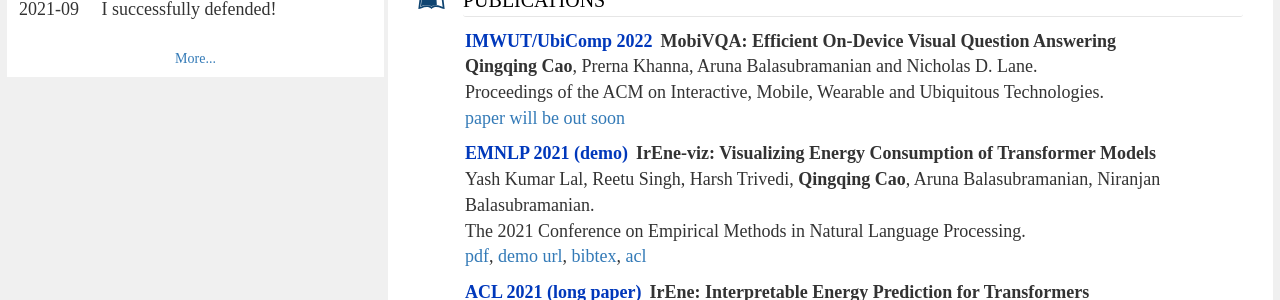
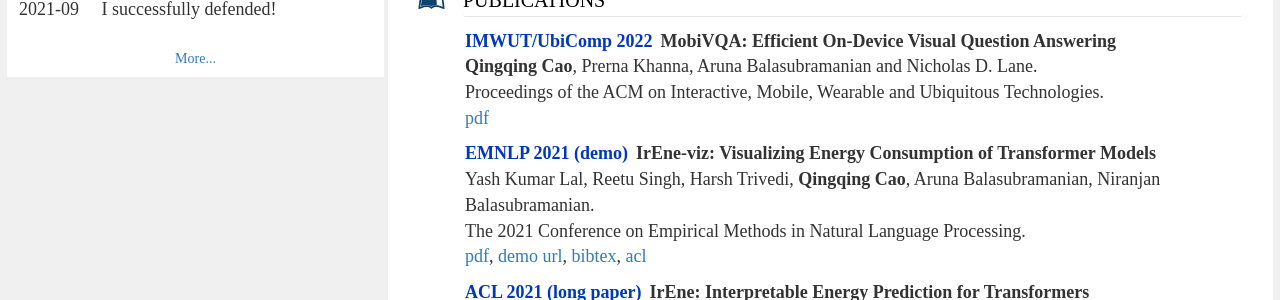
Before and after one commit to csarron/csarron.github.io, a Jekyll site: the page built from index.md, in a window 1280 px wide and 900 px high, scrolled down 623 px. Shown: the part 152-452 px from the top of the window. Built offline with Jekyll 4.4.1, drawn with Linux system fonts in a browser that asks for light colours.

Commit message:
add mobivqa

```diff
--- a/index.md
+++ b/index.md
@@ -140,7 +140,7 @@ pub:
           paper: "MobiVQA: Efficient On-Device Visual Question Answering"
           conference: Proceedings of the ACM on Interactive, Mobile, Wearable and Ubiquitous Technologies.
           resource: >
-            [paper will be out soon](/)
+            [pdf](/assets/mobivqa.pdf)
         - id: irene_viz
           type: EMNLP 2021 (demo)
           author: Yash Kumar Lal, Reetu Singh, Harsh Trivedi, <strong>Qingqing Cao</strong>, Aruna Balasubramanian, Niranjan Balasubramanian.
```
Also changed, not shown: 1 other file.
